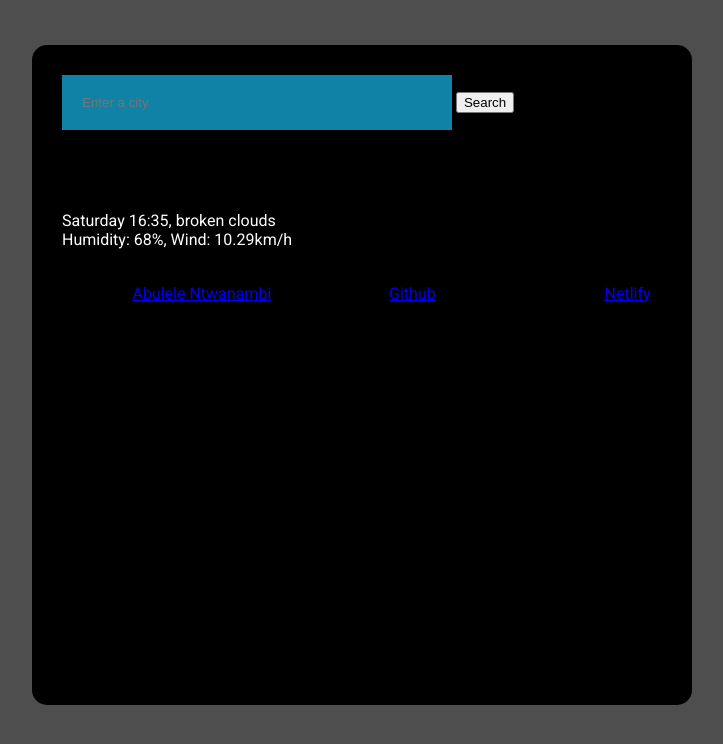
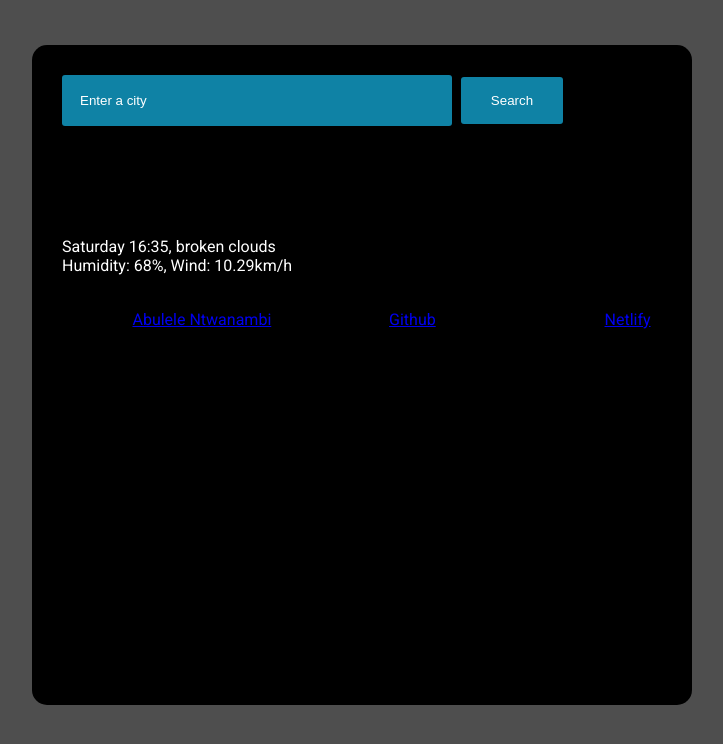
Before and after one commit to Abulele75/Weather-application, a plain HTML site: page index.html in a window 1280 px wide. Shown: the whole page, without its empty margins (278-1001 px from the left). Drawn offline with Linux system fonts and the light colour scheme; a web font is replaced by a local one.

Commit message:
Added styling on the header and styled  the search button

```diff
--- a/style.css
+++ b/style.css
@@ -16,11 +16,28 @@ body {
 .content {
     color: white;
 }
+header {
+    border-bottom: ipx solid   rgb(78, 78, 78);
+    padding : 0 0 30px 0;
+}
 .input-form {
     background-color: rgb(15, 130, 165);
     border : none;
-
+border-radius: 3px;
     width: 65%;
-    padding : 20px;
+    padding : 18px;
     color: white;
 }
+input::placeholder {
+    color: white;
+}
+.submit-form {
+    background-color:rgb(15, 130, 165);
+    padding: 16px;
+    color : white;
+    border: none;
+   width : 17%;
+    margin-left: 5px;
+    border-radius: 3px;
+
+}
```
